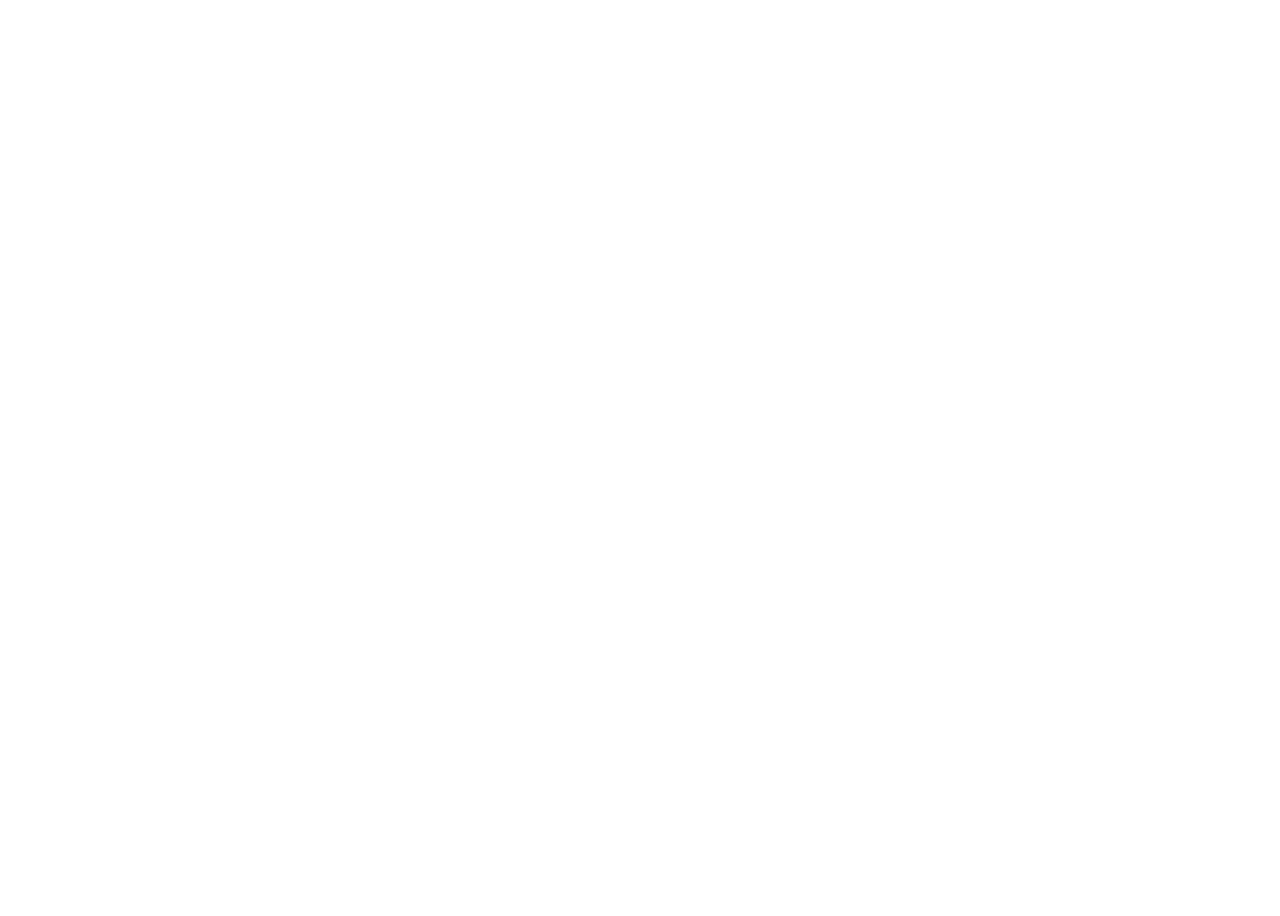
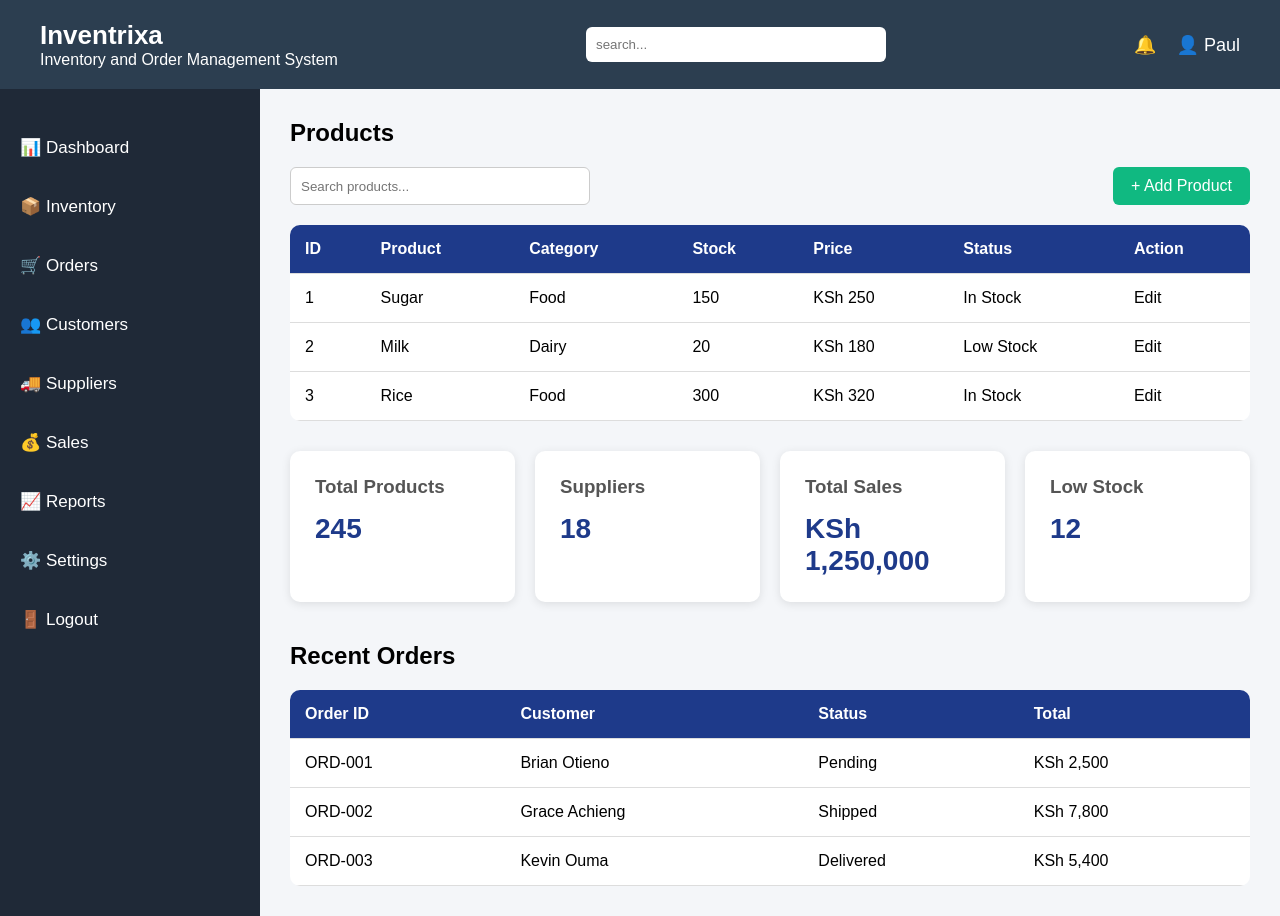
Before and after one commit to odhiambopaul/Inventrixa, a plain HTML site: page products.html in a window 1280 px wide. Before the commit the page ends 800 px from the top, so only its background shows below. Drawn offline with Linux system fonts and the light colour scheme.

Commit message:
At this point i created pruducts page with search bar and product table

```diff
--- a/css/style.css
+++ b/css/style.css
@@ -57,34 +57,34 @@
 }
 
 /* Sidebar */
+
 .sidebar {
-    width: 250px;
-    background-color: #34495e;
+    width: 260px;
     min-height: 100vh;
-    padding-top: 20px;
+    background: #1F2937;
+    padding-top: 25px;
 }
 
-/* Remove bullets */
 .sidebar ul {
     list-style: none;
 }
 
-/* Space between menu items */
 .sidebar li {
-    margin: 15px 0;
+    margin: 8px 0;
 }
 
-/* Sidebar links */
 .sidebar a {
+    display: block;
     color: white;
     text-decoration: none;
-    display: block;
-    padding: 12px 20px;
+    padding: 15px 20px;
+    transition: 0.3s;
+    font-size: 17px;
 }
 
-/* Hover effect */
 .sidebar a:hover {
-    background-color: #2c3e50;
+    background: #10B981;
+    padding-left: 30px;
 }
 
 /* Main content */
@@ -134,3 +134,70 @@
     font-weight: bold;
     color: #1E3A8A;
 }
+
+/* Recent Orders */
+
+.recent-orders {
+    margin-top: 40px;
+}
+
+.recent-orders h2 {
+    margin-bottom: 20px;
+}
+
+table {
+    width: 100%;
+    border-collapse: collapse;
+    background: white;
+    border-radius: 10px;
+    overflow: hidden;
+}
+
+th,
+td {
+    padding: 15px;
+    text-align: left;
+    border-bottom: 1px solid #ddd;
+}
+
+th {
+    background: #1E3A8A;
+    color: white;
+}
+
+tr:hover {
+    background: #f5f5f5;
+}
+
+/* Products */
+
+.toolbar {
+    display: flex;
+    justify-content: space-between;
+    margin: 20px 0;
+}
+
+.toolbar input {
+    width: 300px;
+    padding: 10px;
+    border: 1px solid #ccc;
+    border-radius: 6px;
+}
+
+.add-btn {
+    background: #10B981;
+    color: white;
+    border: none;
+    padding: 10px 18px;
+    border-radius: 6px;
+    cursor: pointer;
+    font-size: 16px;
+}
+
+.add-btn:hover {
+    background: #059669;
+}
+
+.products-table {
+    width: 100%;
+}
--- a/products.html
+++ b/products.html
@@ -0,0 +1,237 @@
+<!DOCTYPE html>
+<html lang="en">
+<head>
+    <meta charset="UTF-8">
+    <meta name="viewport" content="width=device-width, initial-scale=1.0">
+    <title>Products - Inventrixa</title>
+
+    <link rel="stylesheet" href="css/style.css">
+</head>
+<body>
+
+    <header class="header">
+        <div class="logo">
+
+        <h1>Inventrixa</h1>
+        <p>Inventory and Order Management System</p>
+        </div>
+
+        <div class="search">
+            <input type="text" placeholder="search...">
+        </div>
+
+        <div class="user">
+            <span>🔔</span>
+        <span>👤 Paul</span>
+        </div>
+    </header>
+
+    <div class="container">
+
+       <aside class="sidebar">
+
+    <ul>
+
+        <li><a href="index.html">📊 Dashboard</a></li>
+
+        <li><a href="products.html">📦 Inventory</a></li>
+
+        <li><a href="#">🛒 Orders</a></li>
+
+        <li><a href="#">👥 Customers</a></li>
+
+        <li><a href="suppliers.html">🚚 Suppliers</a></li>
+
+        <li><a href="sales.html">💰 Sales</a></li>
+
+        <li><a href="reports.html">📈 Reports</a></li>
+
+        <li><a href="settings.html">⚙️ Settings</a></li>
+
+        <li><a href="login.html">🚪 Logout</a></li>
+
+    </ul>
+
+</aside>
+
+
+<main>
+
+    <h2>Products</h2>
+    <div class="toolbar">
+
+    <input
+        type="text"
+        placeholder="Search products..."
+    >
+
+    <button class="add-btn">
+        + Add Product
+    </button>
+
+</div>
+
+<table class="products-table">
+
+    <thead>
+
+        <tr>
+
+            <th>ID</th>
+
+            <th>Product</th>
+
+            <th>Category</th>
+
+            <th>Stock</th>
+
+            <th>Price</th>
+
+            <th>Status</th>
+
+            <th>Action</th>
+
+        </tr>
+
+    </thead>
+
+    <tbody>
+
+        <tr>
+
+            <td>1</td>
+
+            <td>Sugar</td>
+
+            <td>Food</td>
+
+            <td>150</td>
+
+            <td>KSh 250</td>
+
+            <td>In Stock</td>
+
+            <td>Edit</td>
+
+        </tr>
+
+        <tr>
+
+            <td>2</td>
+
+            <td>Milk</td>
+
+            <td>Dairy</td>
+
+            <td>20</td>
+
+            <td>KSh 180</td>
+
+            <td>Low Stock</td>
+
+            <td>Edit</td>
+
+        </tr>
+
+        <tr>
+
+            <td>3</td>
+
+            <td>Rice</td>
+
+            <td>Food</td>
+
+            <td>300</td>
+
+            <td>KSh 320</td>
+
+            <td>In Stock</td>
+
+            <td>Edit</td>
+
+        </tr>
+
+    </tbody>
+
+</table>
+
+    <!-- Dashboard Cards -->
+    <div class="dashboard-cards">
+
+        <div class="card">
+            <h3>Total Products</h3>
+            <p>245</p>
+        </div>
+
+        <div class="card">
+            <h3>Suppliers</h3>
+            <p>18</p>
+        </div>
+
+        <div class="card">
+            <h3>Total Sales</h3>
+            <p>KSh 1,250,000</p>
+        </div>
+
+        <div class="card">
+            <h3>Low Stock</h3>
+            <p>12</p>
+        </div>
+
+    </div>
+
+    <!-- 👇 ADD THE RECENT ORDERS SECTION HERE -->
+
+    <section class="recent-orders">
+
+        <h2>Recent Orders</h2>
+
+        <table>
+
+            <thead>
+                <tr>
+                    <th>Order ID</th>
+                    <th>Customer</th>
+                    <th>Status</th>
+                    <th>Total</th>
+                </tr>
+            </thead>
+
+            <tbody>
+
+                <tr>
+                    <td>ORD-001</td>
+                    <td>Brian Otieno</td>
+                    <td>Pending</td>
+                    <td>KSh 2,500</td>
+                </tr>
+
+                <tr>
+                    <td>ORD-002</td>
+                    <td>Grace Achieng</td>
+                    <td>Shipped</td>
+                    <td>KSh 7,800</td>
+                </tr>
+
+                <tr>
+                    <td>ORD-003</td>
+                    <td>Kevin Ouma</td>
+                    <td>Delivered</td>
+                    <td>KSh 5,400</td>
+                </tr>
+
+            </tbody>
+
+        </table>
+
+    </section>
+
+</main>
+
+
+
+
+    </div>
+
+</body>
+</html>
```
Also changed, not shown: index.html (+70 -8 lines).
